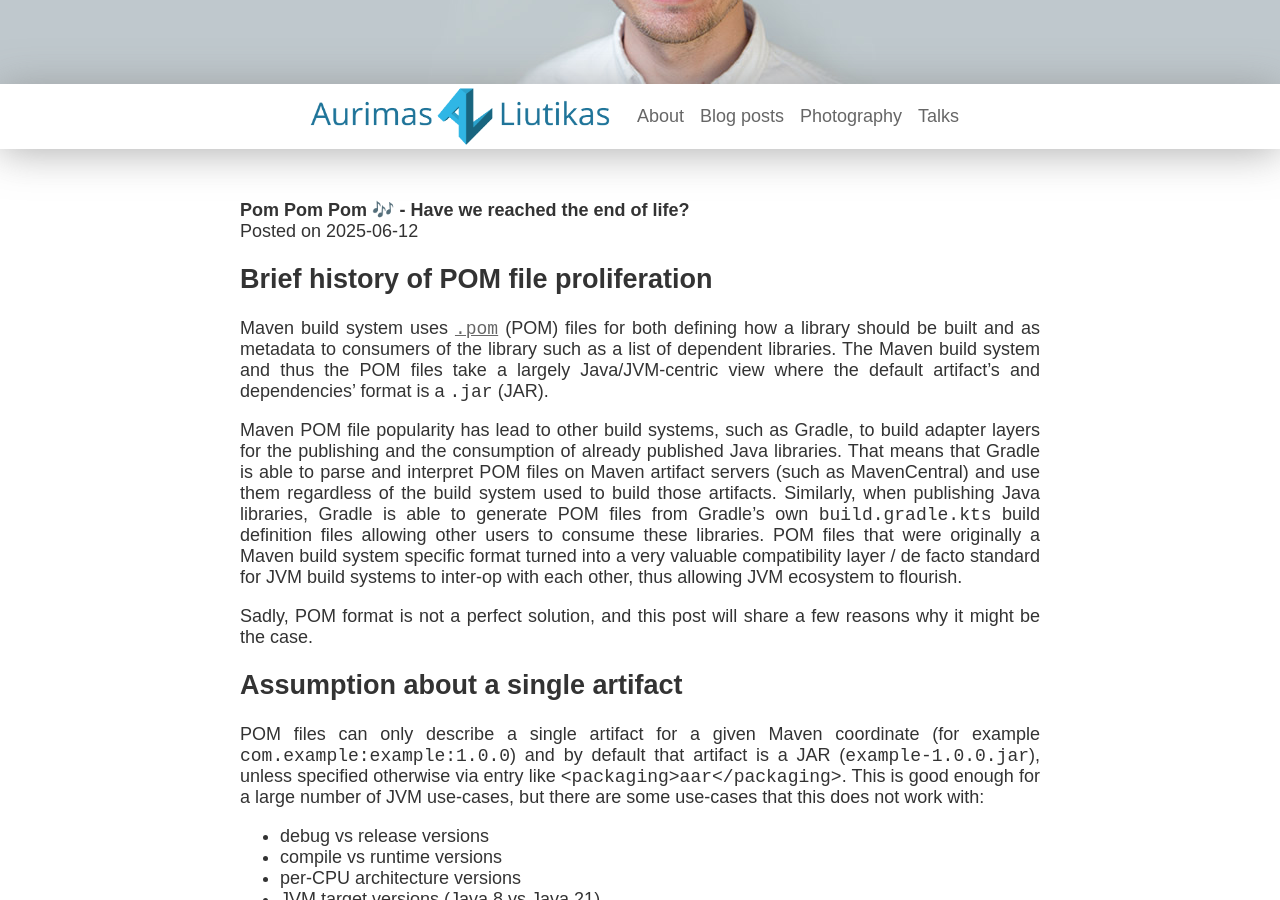
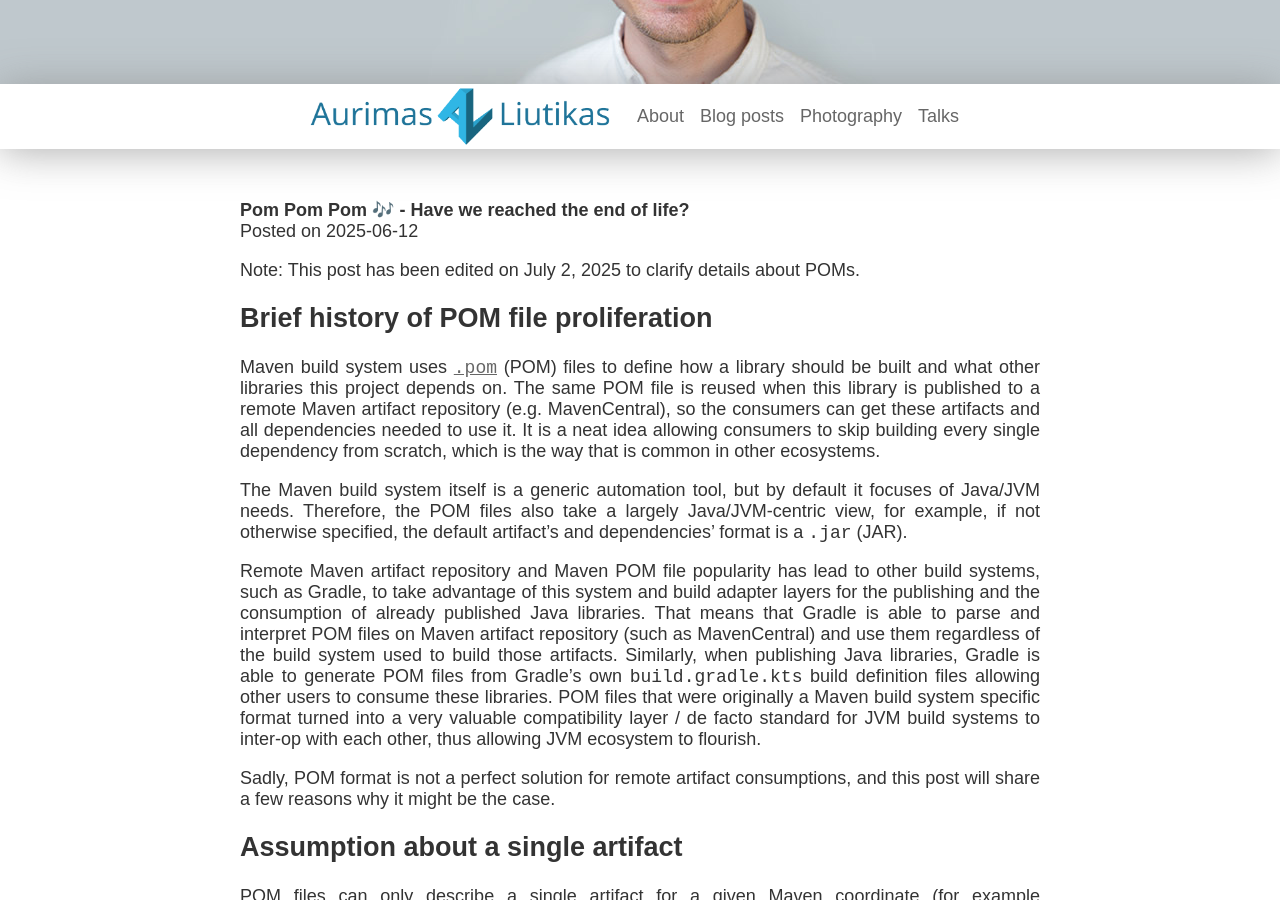
Before and after one commit to liutikas/liutikas.github.io, a Jekyll site: the page built from _posts/2025-06-12-Pom-Pom-Pom.md, in a window 1280 px wide and 900 px high, scrolled down 236 px. Built offline with Jekyll 4.4.1, drawn with Linux system fonts in a browser that asks for light colours; some of the changed text lies outside the part shown.

Commit message:
Add more details to pom pom pom

```diff
--- a/_posts/2025-06-12-Pom-Pom-Pom.md
+++ b/_posts/2025-06-12-Pom-Pom-Pom.md
@@ -5,22 +5,31 @@ header: header-eng
 mastodon: 114673454301919245
 ---
 
+Note: This post has been edited on July 2, 2025 to clarify details about POMs.
+
 ## Brief history of POM file proliferation
 
 Maven build system uses [`.pom`](https://maven.apache.org/guides/introduction/introduction-to-the-pom.html) (POM) files
-for both defining how a library should be built and as metadata to consumers of the library such as a list of dependent
-libraries. The Maven build system and thus the POM files take a largely Java/JVM-centric view where the default
+to define how a library should be built and what other libraries this project depends on. The same POM file is reused
+when this library is published to a remote Maven artifact repository (e.g. MavenCentral), so the consumers can get these
+artifacts and all dependencies needed to use it. It is a neat idea allowing consumers to skip building every single
+dependency from scratch, which is the way that is common in other ecosystems.
+
+The Maven build system itself is a generic automation tool, but by default it focuses of Java/JVM needs. Therefore,
+the POM files also take a largely Java/JVM-centric view, for example, if not otherwise specified, the default
 artifact's and dependencies' format is a `.jar` (JAR).
 
-Maven POM file popularity has lead to other build systems, such as Gradle, to build adapter layers for the publishing
-and the consumption of already published Java libraries. That means that Gradle is able to parse and interpret POM
-files on Maven artifact servers (such as MavenCentral) and use them regardless of the build system used to build those
-artifacts. Similarly, when publishing Java libraries, Gradle is able to generate POM files from Gradle's own
-`build.gradle.kts` build definition files allowing other users to consume these libraries. POM files that were
-originally a Maven build system specific format turned into a very valuable compatibility layer / de facto standard
-for JVM build systems to inter-op with each other, thus allowing JVM ecosystem to flourish.
+Remote Maven artifact repository and Maven POM file popularity has lead to other build systems, such as Gradle, to take
+advantage of this system and build adapter layers for the publishing and the consumption of already published Java
+libraries. That means that Gradle is able to parse and interpret POM files on Maven artifact repository
+(such as MavenCentral) and use them regardless of the build system used to build those artifacts. Similarly, when
+publishing Java libraries, Gradle is able to generate POM files from Gradle's own `build.gradle.kts` build definition
+files allowing other users to consume these libraries. POM files that were originally a Maven build system specific
+format turned into a very valuable compatibility layer / de facto standard for JVM build systems to inter-op with each
+other, thus allowing JVM ecosystem to flourish.
 
-Sadly, POM format is not a perfect solution, and this post will share a few reasons why it might be the case.
+Sadly, POM format is not a perfect solution for remote artifact consumptions, and this post will share a few reasons
+why it might be the case.
 
 ## Assumption about a single artifact
 
@@ -95,3 +104,9 @@ but it is not clear if this will merge and what the performance characteristics
 In the meantime, POM user experience keeps getting worse due to the issues describe in this post, as well as [a variety
 of bugs in Gradle and KGP](https://github.com/bazel-contrib/rules_jvm_external/issues/1376#issuecomment-2968205021).
 Have we reached the end of life for POMs?
+
+## Addendum
+
+Maven is a great build tool and has had a huge impact on the Java/JVM ecosystem. This post is by no means a suggestion
+to avoid using it. The goal is more to discuss whether we could have more flexibility using something else to support
+an idea of artifact variants/flavors.
```
